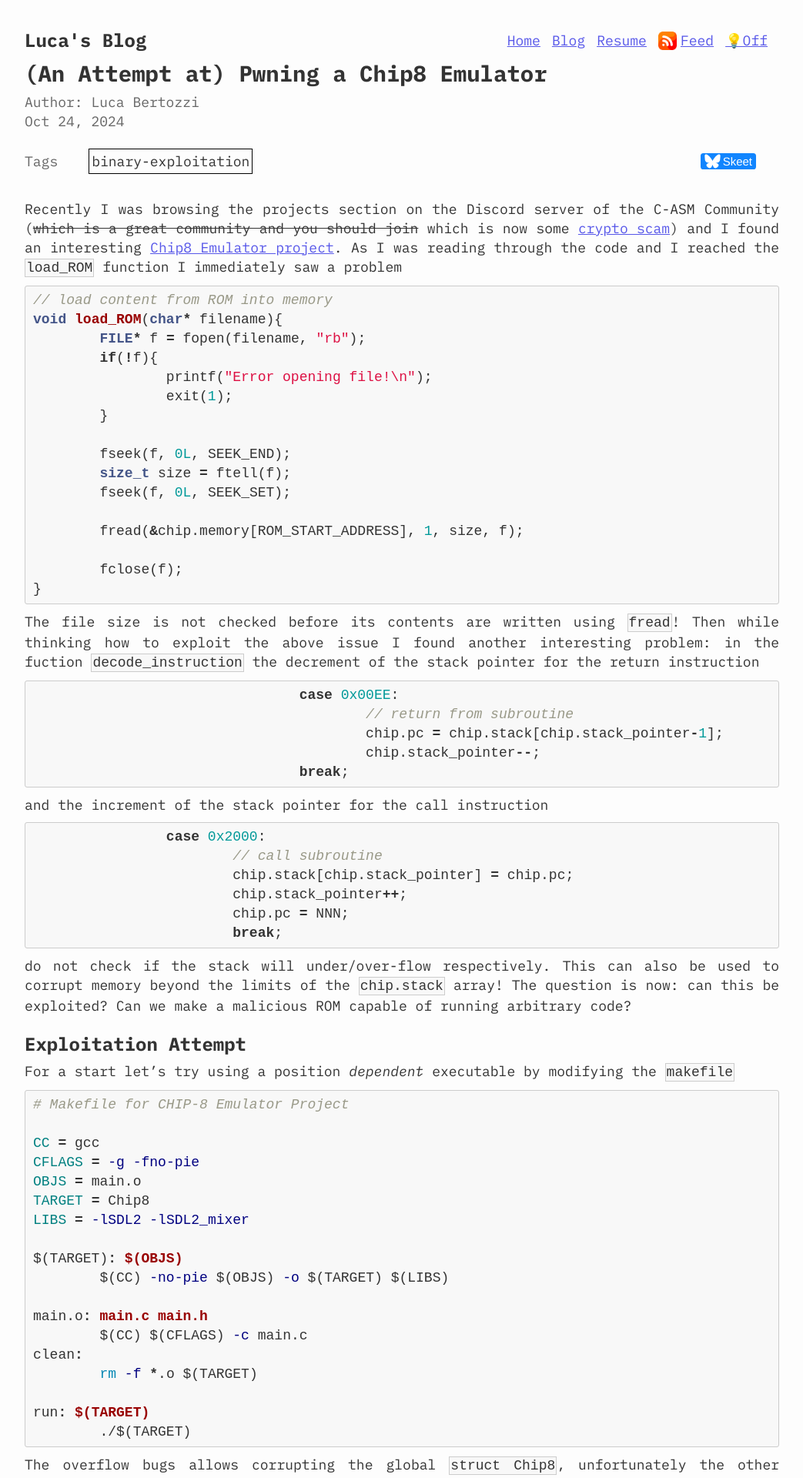
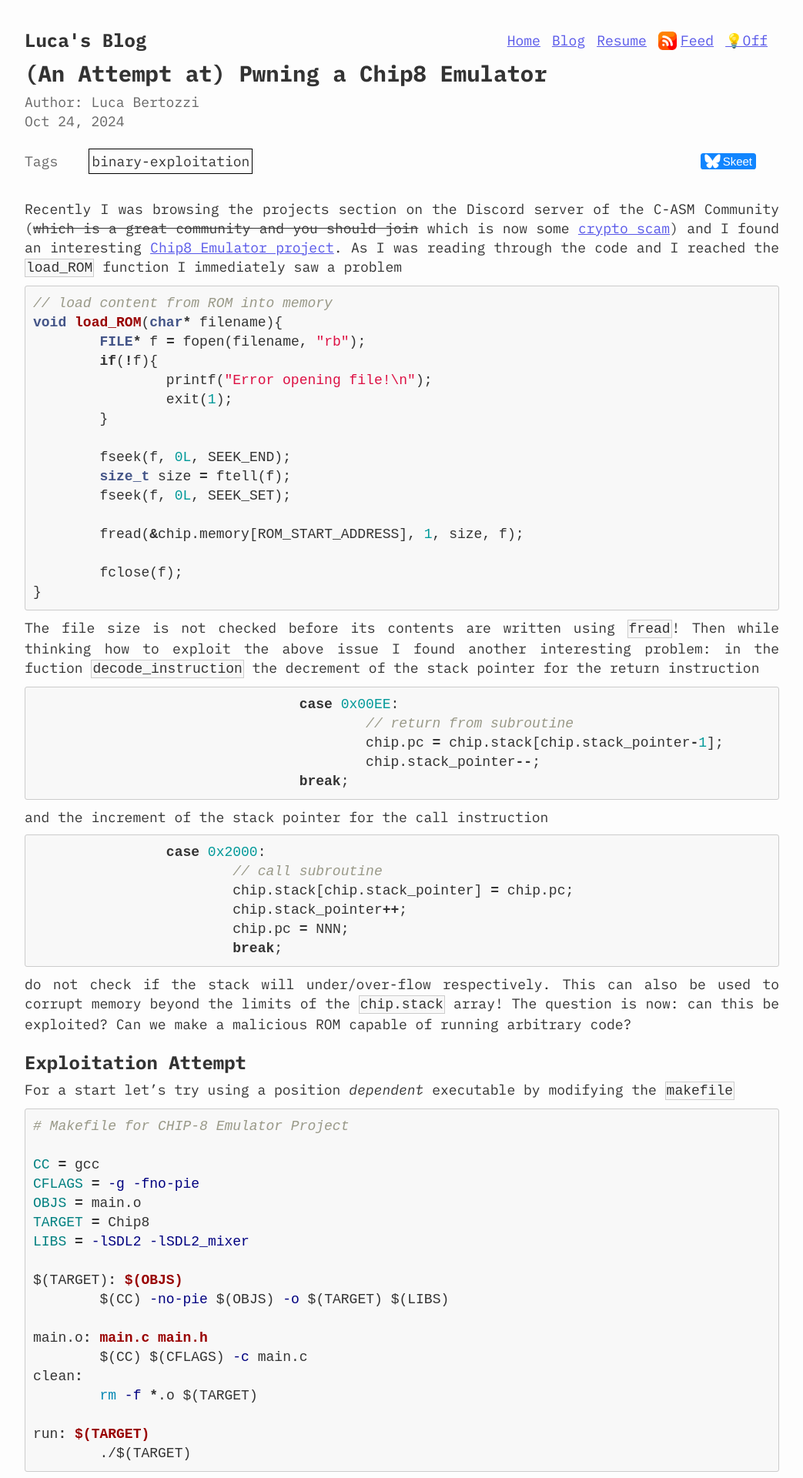
Before and after one commit to lucabtz/lucabtz.github.io, a Jekyll site: the page built from _posts/2024-10-24-attempt-at-pwning-a-chip8-emulator.md, in a window 1280 px wide. Shown: the top 1920 px of the page at 77% size, without its empty margins (118-1161 px from the left). Built offline with Jekyll 4.4.1, drawn with Linux system fonts in a browser that asks for light colours; comment, search, counter and statistics services are not loaded.

Commit message:
Update general.scss

```diff
--- a/_sass/general.scss
+++ b/_sass/general.scss
@@ -90,5 +90,4 @@
 @import 'headbar';
 @import 'index';
 @import 'article';
-@import 'code/github';
 @import 'blog';
```
